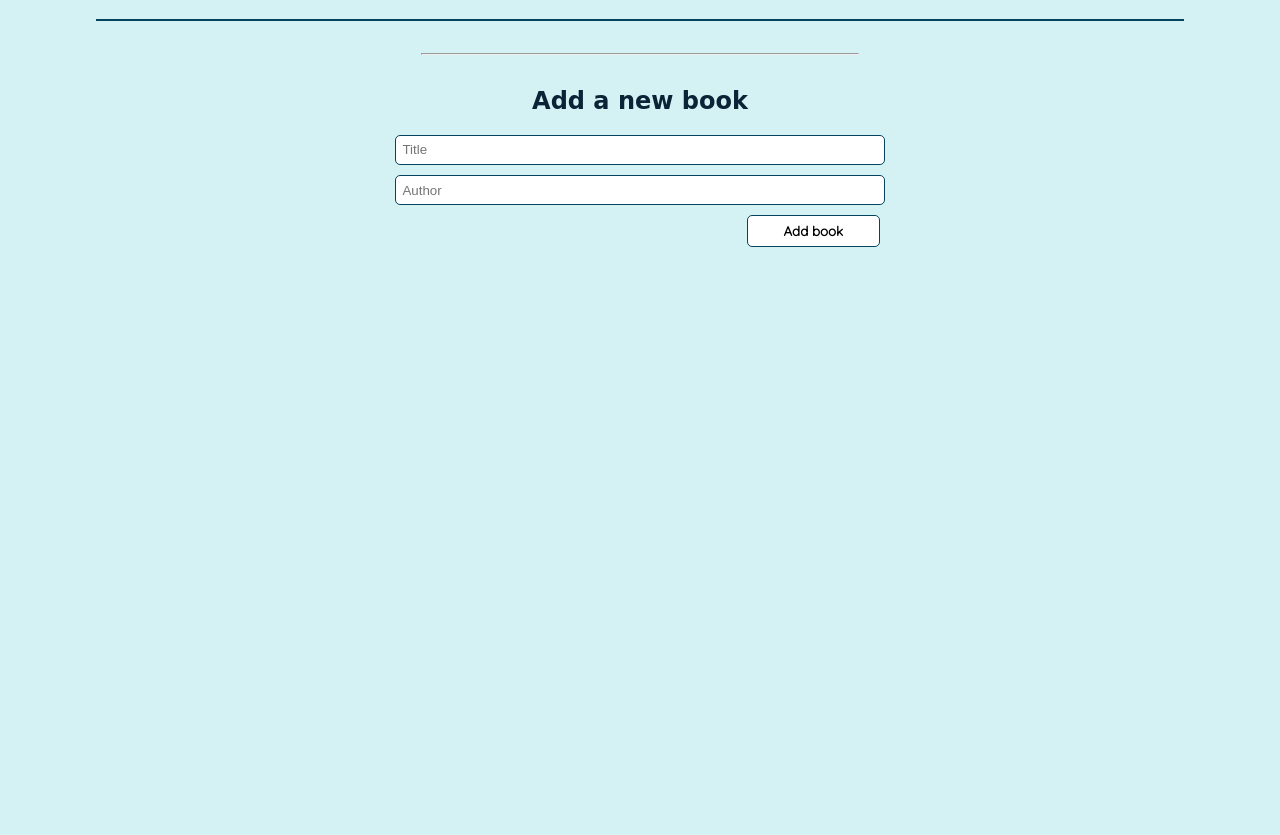
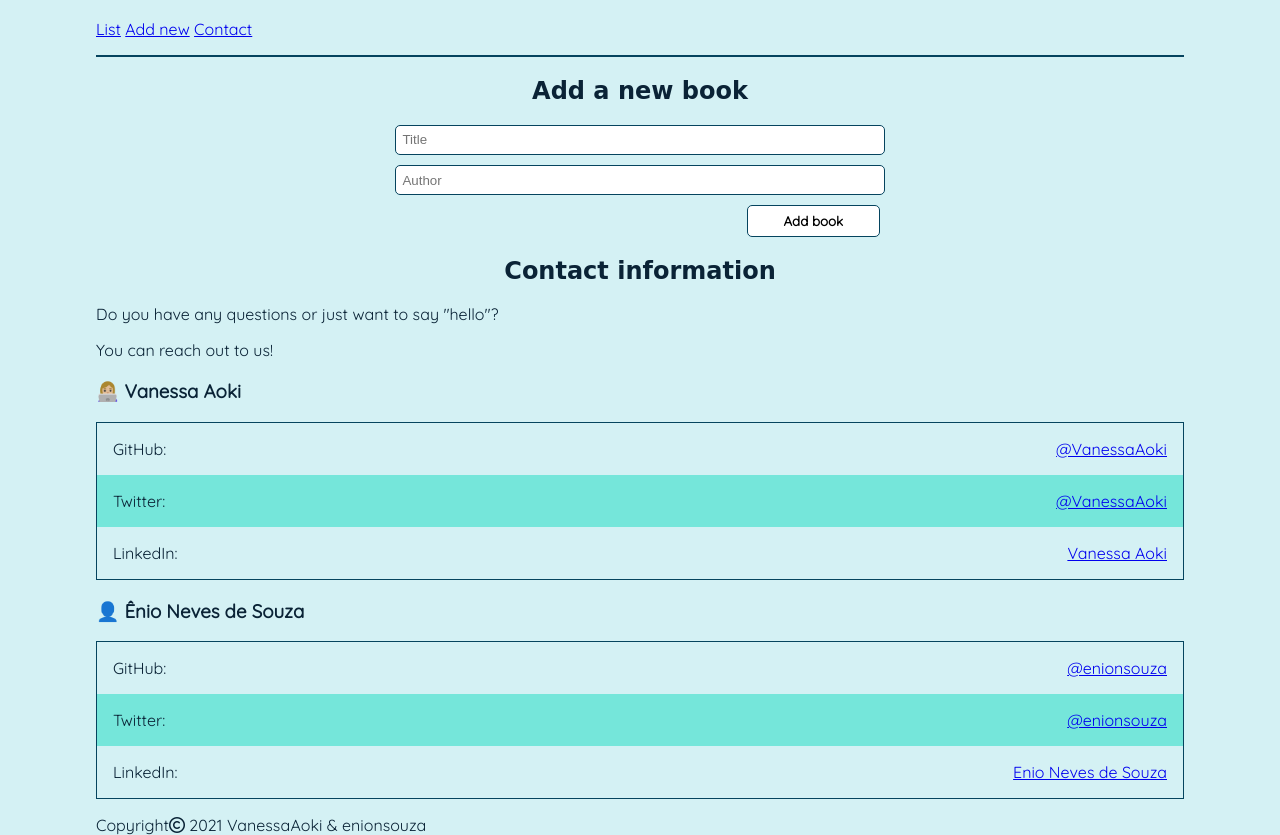
Before and after one commit to VanessaAoki/AwesomeBooks, a website: page index.html in a window 1280 px wide. Shown: the part 62-897 px from the top of the page. Before the commit the page ends 800 px from the top, so only its background shows below. Drawn offline with Linux system fonts and the light colour scheme; a web font is replaced by a local one.

Commit message:
Modify HTML for navigation style

```diff
--- a/index.html
+++ b/index.html
@@ -6,18 +6,90 @@
     <meta name="viewport" content="width=device-width, initial-scale=1.0" />
     <title>Awesome books</title>
     <link rel="stylesheet" href="/src/style.css" />
+    <script
+      src="https://kit.fontawesome.com/78d4ca6841.js"
+      crossorigin="anonymous"
+    ></script>
   </head>
 
   <body>
+    <header>
       <h1>Awesome books</h1>
+      <nav>
+        <a id="list-link" href="#">List</a>
+        <a id="add-new-link" href="#">Add new</a>
+        <a id="contact-link" href="#">Contact</a>
+      </nav>
+    </header>
+
+    <section>
       <ul id="books"></ul>
-    <hr />
       <h2>Add a new book</h2>
       <form action="#" id="form">
         <input type="text" name="title" id="title" placeholder="Title" />
         <input type="text" name="author" id="author" placeholder="Author" />
         <button onclick="myBooks.newBook()" id="add-button">Add book</button>
       </form>
+    </section>
+
+    <section class="hidden">
+      <h2 class="hidden">Contact information</h2>
+      <p>Do you have any questions or just want to say "hello"?</p>
+      <p>You can reach out to us!</p>
+
+      <h3>👩🏼‍💻 Vanessa Aoki</h3>
+
+      <ul>
+        <li>
+          GitHub:
+          <a href="https://github.com/VanessaAoki" target="_blank">
+            @VanessaAoki
+          </a>
+        </li>
+        <li>
+          Twitter:
+          <a href="https://twitter.com/VanessaSAoki" target="_blank">
+            @VanessaAoki
+          </a>
+        </li>
+        <li>
+          LinkedIn:
+          <a href="https://www.linkedin.com/in/vanessasaoki/" target="_blank">
+            Vanessa Aoki
+          </a>
+        </li>
+      </ul>
+
+      <h3>👤 Ênio Neves de Souza</h3>
+      <ul>
+        <li>
+          GitHub:
+          <a href="https://github.com/enionsouza" target="_blank">
+            @enionsouza
+          </a>
+        </li>
+        <li>
+          Twitter:
+          <a href="https://twitter.com/enionsouza" target="_blank">
+            @enionsouza
+          </a>
+        </li>
+        <li>
+          LinkedIn:
+          <a
+            href="https://www.linkedin.com/in/enio-neves-de-souza/"
+            target="_blank"
+          >
+            Enio Neves de Souza
+          </a>
+        </li>
+      </ul>
+    </section>
+
+    <footer>
+      Copyright<i class="fa fa-copyright" aria-hidden="true"></i> 2021
+      VanessaAoki & enionsouza
+    </footer>
 
     <!-- SCRIPTS -->
     <script src="src/main.js"></script>
```
Lines whose indentation alone changed are shown as unchanged.
